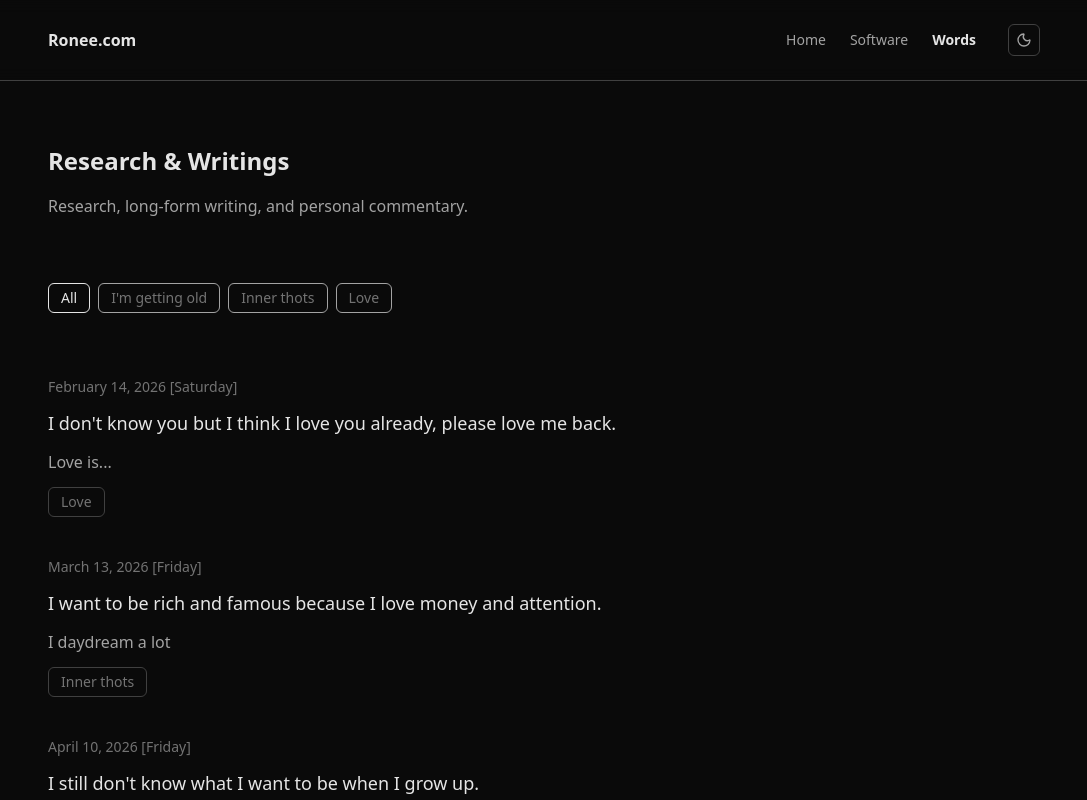
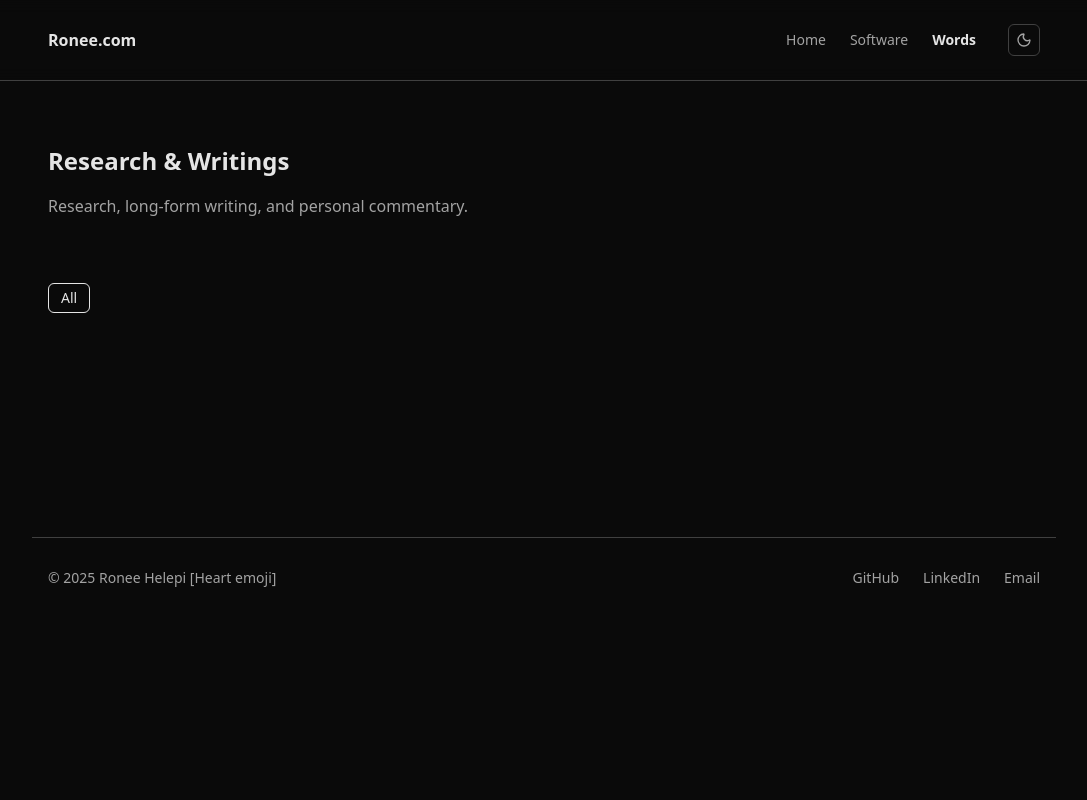
Before and after one commit to RONHEL235/minimal-academic-portfolio, a React (Vite) app: page /writings in a window 1280 px wide. Shown: the top 800 px of the page, without its empty margins (96-1183 px from the left). Built offline with nearby package versions, Linux system fonts and the light colour scheme.

Commit message:
Updated the words section of the website

```diff
--- a/src/data/writings.js
+++ b/src/data/writings.js
@@ -1,41 +1 @@
-export const writings = [
-{
-  slug: "Love",
-  title: "I don't know you but I think I love you already, please love me back.",
-  date: "February 14, 2026 [Saturday]",
-  category: "Diary",
-  venue: null,
-  tags: ["Love"],
-  excerpt:
-    "Love is...",
-  content: `
-    [Coming Soon]
-  `,
-},
-{
-  slug: "Rich",
-  title: "I want to be rich and famous because I love money and attention.",
-  date: "March 13, 2026 [Friday]",
-  category: "Diary",
-  venue: null,
-  tags: ["Inner thots"],
-  excerpt:
-    "I daydream a lot",
-  content: `
-    [Coming Soon]
-  `,
-},
-{
-  slug: "Rich",
-  title: "I still don't know what I want to be when I grow up.",
-  date: "April 10, 2026 [Friday]",
-  category: "Diary",
-  venue: null,
-  tags: ["I'm getting old"],
-  excerpt:
-    "To be or not to be",
-  content: `
-    [Coming Soon]
-  `,
-}
-];
+export const writings = [];
```
